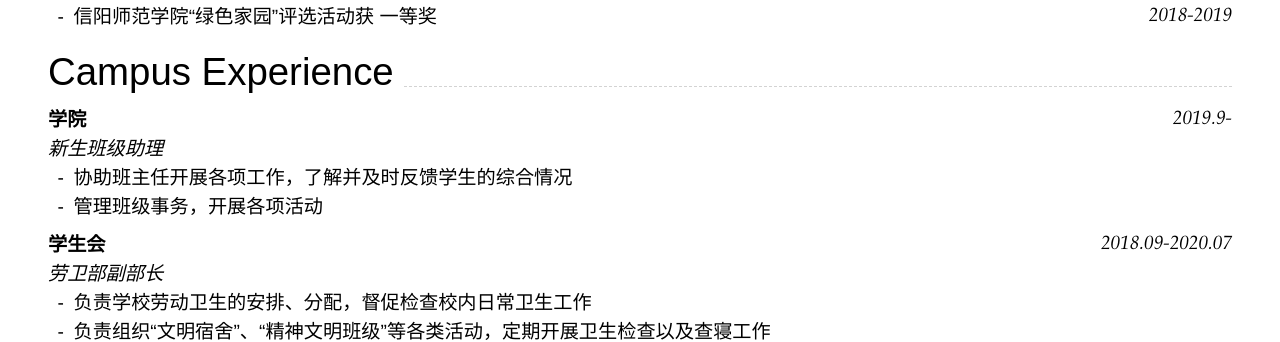
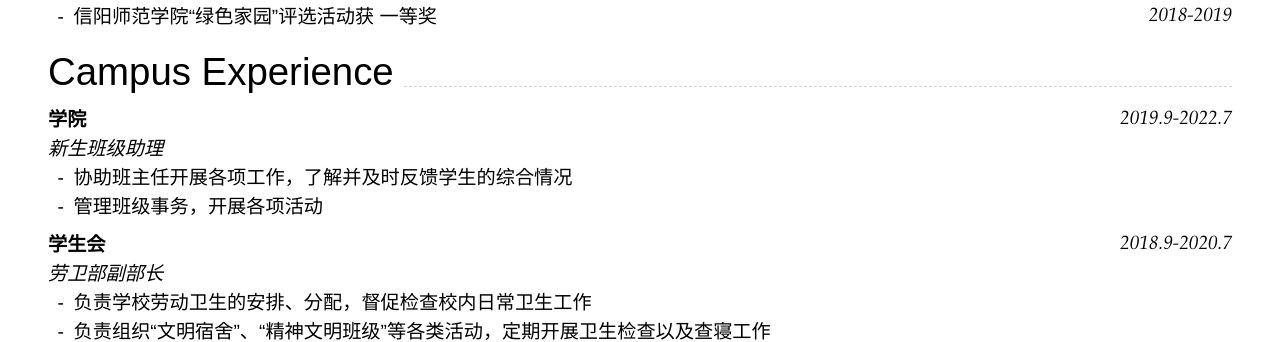
Before and after one commit to ganshiqin819/ganshiqin819.github.io, a Jekyll site: the page built from index.md, in a window 1280 px wide. Shown: the part 940-1282 px from the top of the page. Built offline with Jekyll 4.4.1, drawn with Linux system fonts in a browser that asks for light colours; nearby versions of some CDN libraries.

Commit message:
Update index.md

```diff
--- a/index.md
+++ b/index.md
@@ -73,12 +73,12 @@ Supported arguments:
 
 ## Campus Experience
 
-### **学院** `2019.9-`
+### **学院** `2019.9-2022.7`
 _新生班级助理_
 - 协助班主任开展各项工作，了解并及时反馈学生的综合情况
 - 管理班级事务，开展各项活动
 
-### **学生会** `2018.09-2020.07`
+### **学生会** `2018.9-2020.7`
 _劳卫部副部长_
 
 - 负责学校劳动卫生的安排、分配，督促检查校内日常卫生工作
```
